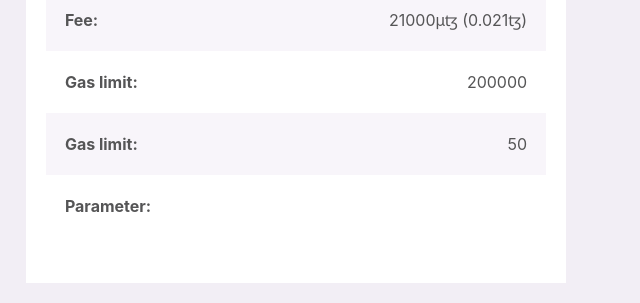
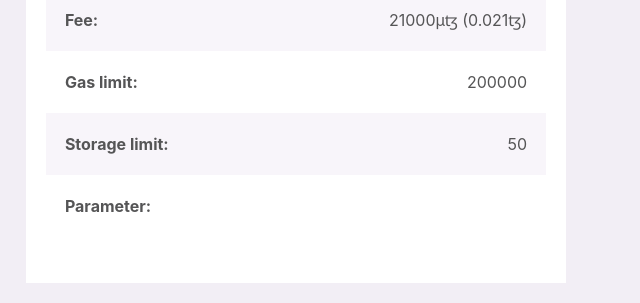
Before and after one commit to TezTech/tezvote-website, a website with bundled scripts: page index.html in a window 1280 px wide. Shown: the part 2100-2403 px from the top of the page, 629-1269 px from the left. Built offline with nearby package versions, Linux system fonts and the light colour scheme; no server answers.

Commit message:
Update index.html

```diff
--- a/index.html
+++ b/index.html
@@ -300,7 +300,7 @@
                         <td>
                           <div>
                             <span class="float-left">
-                              <strong>Gas limit:</strong>
+                              <strong>Storage limit:</strong>
                             </span>
                             <span class="float-right">
                                 50
```
